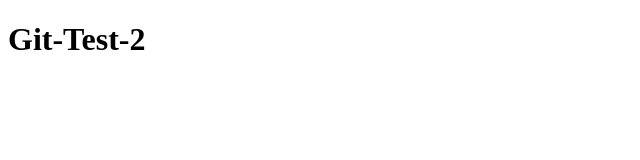
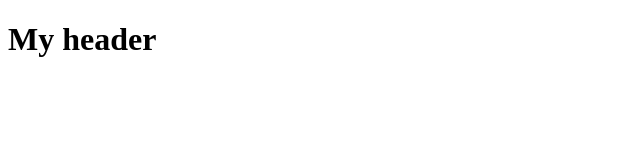
Before and after one commit to orlovskyden/test-git-2, a plain HTML site: page index.html in a window 1280 px wide. Shown: the full height of the page, 0-640 px from the left. Drawn offline with Linux system fonts and the light colour scheme.

Commit message:
develop header

```diff
--- a/index.html
+++ b/index.html
@@ -7,7 +7,9 @@
   <title>Git-Test-2</title>
 </head>
 <body>
-  <h1>Git-Test-2</h1>
+  <header>
+    <h1>My header</h1>
+  </header>
 </body>
 <script src="index.js"></script>
 </html>
--- a/index.js
+++ b/index.js
@@ -1,2 +1 @@
 console.log('Hello World!')
-console.log('Test-2')
```
Also changed, not shown: 1 other file.
